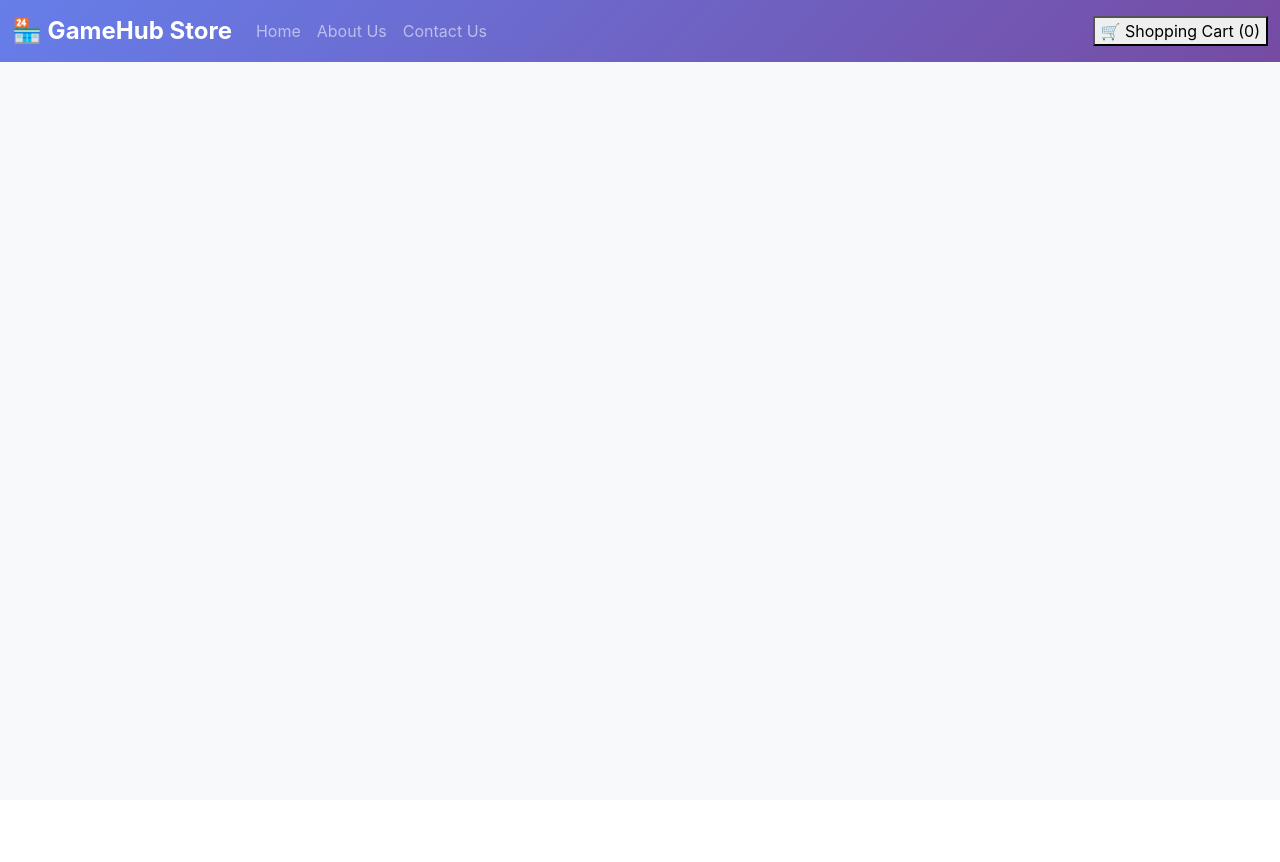
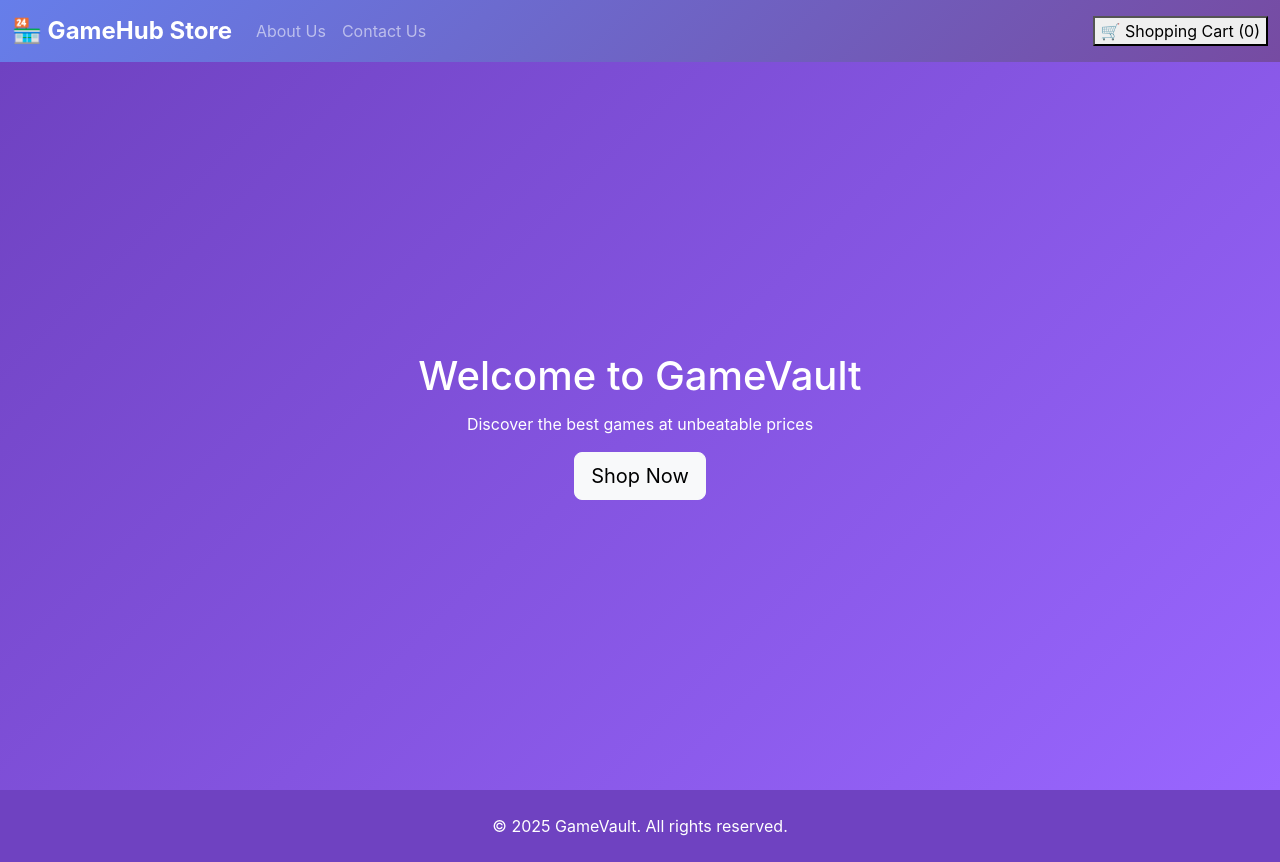
Before and after one commit to balajiRRK/aws-ecommerce-platform, a React (Create React App) app in the folder game-start/: page /home in a window 1280 px wide. Before the commit the page ends 800 px from the top, so only its background shows below. Built offline with nearby package versions, Linux system fonts and the light colour scheme.

Commit message:
Add home page - remove home button from navbar as store icon will be used

```diff
--- a/game-start/src/App.js
+++ b/game-start/src/App.js
@@ -17,6 +17,7 @@ import AboutUs from "./components/AboutUs";
 import ContactUs from "./components/ContactUs";
 import { CartProvider } from "./contexts/CartContext";
 import ShoppingCart from "./components/ShoppingCart";
+import Home from "./components/Home";
 
 function App() {
   return (
@@ -27,7 +28,7 @@ function App() {
             <div className="app-header">
                 <nav className="navbar navbar-expand-lg navbar-dark" style={{background: 'linear-gradient(135deg, #667eea 0%, #764ba2 100%)'}}>
                   <div className="container-fluid">
-                    <Link className="navbar-brand fw-bold" to="/purchase">
+                    <Link className="navbar-brand fw-bold" to="/home">
                       🏪 GameHub Store
                     </Link>
 
@@ -37,9 +38,6 @@ function App() {
 
                     <div className="collapse navbar-collapse" id="navbarNav">
                       <ul className="navbar-nav me-auto">
-                        <li className="nav-item">
-                          <Link className="nav-link" to="/purchase">Home</Link>
-                        </li>
                         <li className="nav-item">
                           <Link className="nav-link" to="/about">About Us</Link>
                         </li>
@@ -57,6 +55,7 @@ function App() {
 
             <Routes>
               <Route path="/" element={<Navigate replace to="/purchase" />} />
+              <Route path="/home" element={<Home />} />
               <Route path="/purchase" element={<Purchase />} />
               <Route path="/about" element={<AboutUs />} />
               <Route path="/contact" element={<ContactUs />} />
--- /dev/null
+++ b/game-start/src/components/Home.js
@@ -0,0 +1,34 @@
+import { Link } from 'react-router-dom';
+
+function Home() {
+  return (
+    <div style={{ minHeight: '100vh', display: 'flex', flexDirection: 'column' }}>
+        <main
+        style={{
+            flex: 1, // let main grow to fill available vertical space between header/footer
+            display: 'flex',
+            alignItems: 'center',
+            justifyContent: 'center',
+            background: 'linear-gradient(135deg,#6f42c1 0%,#9966ff 100%)',
+            color: '#fff',
+            textAlign: 'center',
+            padding: '3rem 1rem',
+        }}
+        >
+            <div>
+                <h1 style={{ fontSize: '2.5rem', marginBottom: '.75rem' }}>Welcome to GameVault</h1>
+                <p style={{ marginBottom: '1rem' }}>Discover the best games at unbeatable prices</p>
+                <Link className="btn btn-light btn-lg" to="/purchase">Shop Now</Link>
+            </div>
+        </main>
+
+      <footer className="py-4 text-white" style={{ backgroundColor: '#6f42c1' }}>
+        <div className="container text-center">
+          <p className="mb-0">&copy; 2025 GameVault. All rights reserved.</p>
+        </div>
+      </footer>
+    </div>
+  );
+}
+
+export default Home;
```
